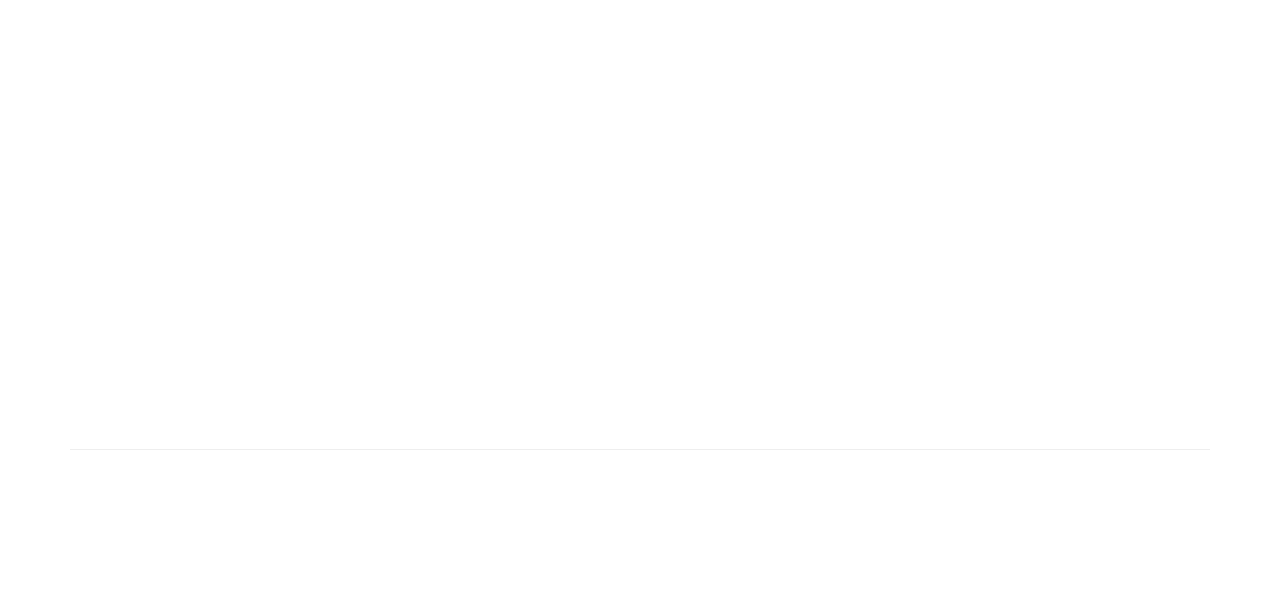
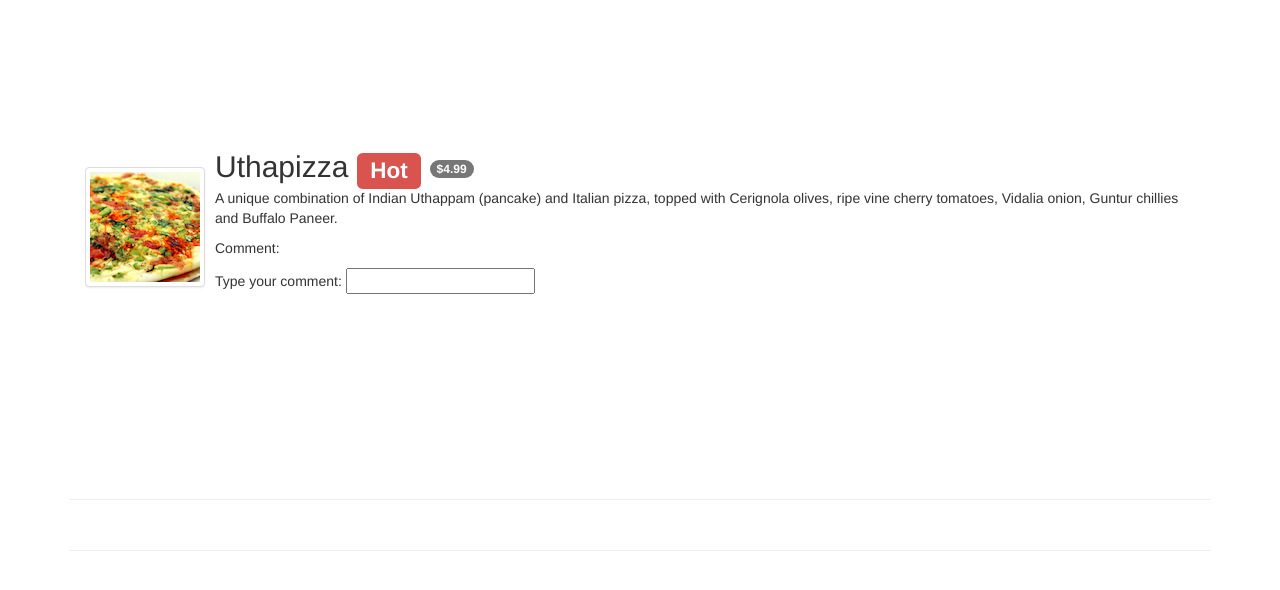
Before and after one commit to shpetimhaxhiu/AngularJS, a website: page app/menu.html in a window 1280 px wide. Drawn offline with Linux system fonts and the light colour scheme.

Commit message:
Angularize the HTML

```diff
--- a/app/menu.html
+++ b/app/menu.html
@@ -1,5 +1,5 @@
 <!DOCTYPE html>
-<html lang="en">
+<html lang="en" ng-app>
 
 <head>
      <meta charset="utf-8">
@@ -27,11 +27,42 @@
 
     <div class="container">
         <div class="row row-content">
+            <div class="row row-content"
+                      ng-init="
+                         dish=
+                         {
+                           name:'Uthapizza',
+                           image: 'images/uthapizza.png',
+                           category: 'mains',
+                           label:'Hot',
+                           price:'4.99',
+                           description:'A unique combination of Indian Uthappam (pancake) and Italian pizza, topped with Cerignola olives, ripe vine cherry tomatoes, Vidalia onion, Guntur chillies and Buffalo Paneer.',
+                           comment: ''
+                        }">
             <div class="col-xs-12">
+                <div class="media">
+                    <div class="media-left media-middle">
+                        <a href="#">
+                        <img class="media-object img-thumbnail"
+                         ng-src={{dish.image}} alt="Uthappizza">
+                        </a>
+                    </div>
+                    <div class="media-body">
+                        <h2 class="media-heading">{{dish.name}}
+                         <span class="label label-danger">{{dish.label}}</span>
+                         <span class="badge">{{dish.price | currency}}</span></h2>
+                        <p>{{dish.description}}</p>
+                        <p>Comment: {{dish.comment}}</p>
+                        <p>Type your comment:
+                         <input type="text" ng-model="dish.comment"></p>
+                    </div>
+                </div>
             </div>
         </div>
     </div>
 
+
+    <script src="../bower_components/angular/angular.min.js"></script>
 </body>
 
 </html>
```
